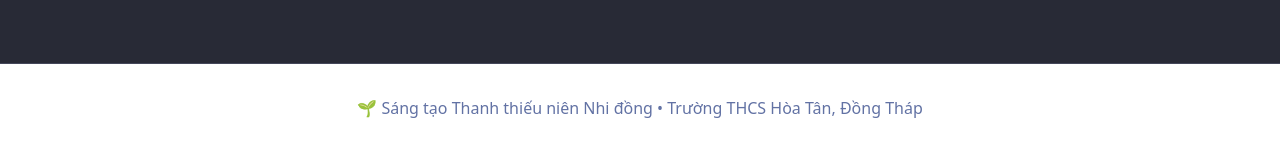
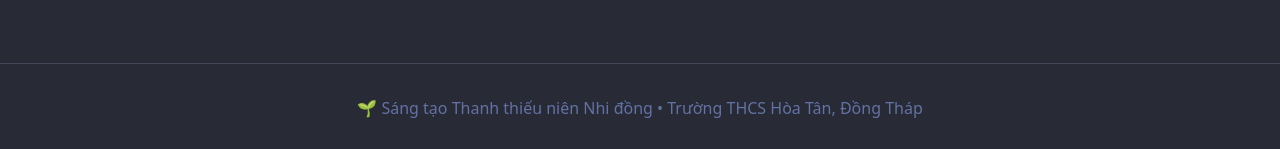
Before and after one commit to Cklh809in-0/Solar, a React (Vite) app: page / in a window 1280 px wide. Shown: the part 4084-4233 px from the top of the page. Built offline with nearby package versions, Linux system fonts and the light colour scheme.

Commit message:
Fix footer visibility in light mode

```diff
--- a/src/SmartSolarSensor.tsx
+++ b/src/SmartSolarSensor.tsx
@@ -486,9 +486,9 @@ const VideoSection: FC = () => {
 
 const Footer: FC = () => {
   return (
-    <footer className="bg-white dark:bg-dracula-background border-t border-gray-200 dark:border-dracula-current py-6 sm:py-8 px-4 sm:px-6">
+    <footer className="bg-white dark:bg-dracula-bg border-t border-gray-200 dark:border-dracula-current py-6 sm:py-8 px-4 sm:px-6">
       <div className="max-w-7xl mx-auto text-center">
-        <p className="text-gray-800 dark:text-dracula-comment">
+        <p className="text-gray-700 dark:text-dracula-comment">
           🌱 Sáng tạo Thanh thiếu niên Nhi đồng • Trường THCS Hòa Tân, Đồng Tháp
         </p>
       </div>
```
